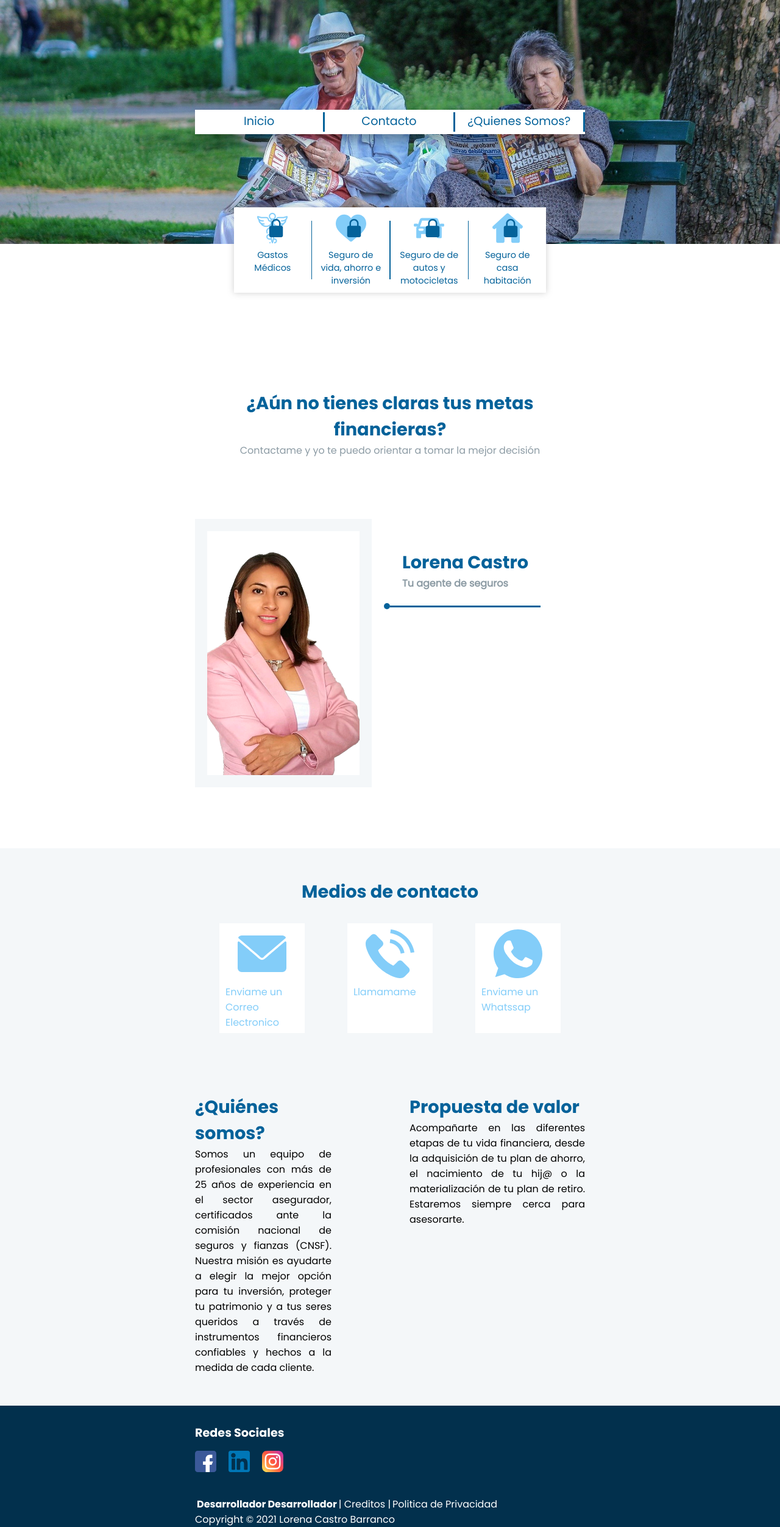
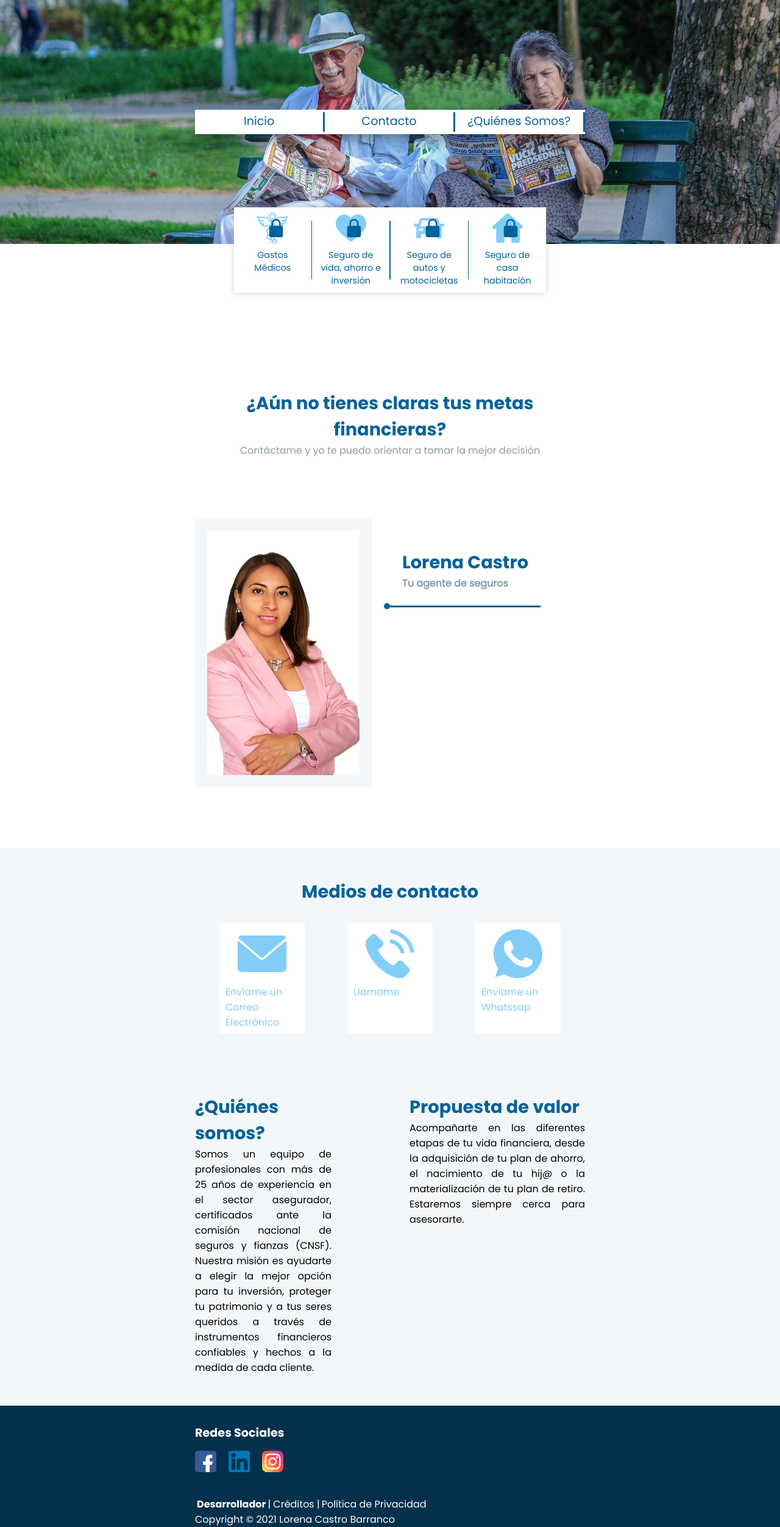
Before and after one commit to Hectorc70/web_lorena, a Django app: page / in a window 1280 px wide. Shown: the whole page at 61% size. Run offline with Django 3.2, Linux system fonts and the light colour scheme; some libraries are stand-ins or nearby versions.

Commit message:
Errores de ortografia listo

```diff
--- a/templates/index.html
+++ b/templates/index.html
@@ -33,7 +33,7 @@
                 </li>
 
                 <li class="option-nav last-item">
-                    <a href="#container-about-me">¿Quienes Somos?</a>
+                    <a href="#container-about-me">¿Quiénes Somos?</a>
                 </li>
             </ul>
         </nav>
@@ -237,7 +237,7 @@
                 </div>
 
                 <div class="title-service">
-                    <p>Seguro de de autos y motocicletas</p>
+                    <p>Seguro de autos y motocicletas</p>
                 </div>
             </a>
             <div class="border-separator"></div>
@@ -299,7 +299,7 @@
         </div>
         <div id="container-presentation">
             <h2 class="title-section title-presentation">¿Aún no tienes claras tus metas financieras?</h2>
-            <p class="subtitle subtitle-presentation">Contactame y yo te puedo orientar a tomar la mejor decisión</p>
+            <p class="subtitle subtitle-presentation">Contáctame y yo te puedo orientar a tomar la mejor decisión</p>
 
             <div id="container-description">
                 <div id="container-photo">
@@ -381,8 +381,8 @@
                             <g>
                             </g>
                         </svg>
-                        <p class="description-method">Enviame un
-                            Correo Electronico</p>
+                        <p class="description-method">Envíame un
+                            Correo Electrónico</p>
                     </a>
                     <a href="tel:2221255927" class="method">
                         <svg class="icon-method" version="1.1" id="Capa_1" xmlns="http://www.w3.org/2000/svg"
@@ -435,7 +435,7 @@
                             </g>
                         </svg>
 
-                        <p class="description-method">Llamamame</p>
+                        <p class="description-method">Llamame</p>
                     </a>
                     <a target="blanck" class="method"
                         href="https://api.whatsapp.com/send?phone=5212221255927&text=Hola">
@@ -600,11 +600,8 @@
 
                 <a a target="blanck" class="link important" href="https://hectorgarciadev.online/">Desarrollador</a>
 
-                <a a target="blanck" class="link important"
-                href="https://hectorgarciadev.online/">Desarrollador</a>
-
-                <a target="blanck" class="link" href="/creditos/"> | Creditos | </a>
-                <a target="blanck" class="link" href=""> Politica de Privacidad</a>
+                <a target="blanck" class="link" href="/creditos/"> | Créditos | </a>
+                <a target="blanck" class="link" href=""> Política de Privacidad</a>
 
             </div>
             <p>Copyright © 2021 Lorena Castro Barranco</p>
@@ -627,7 +624,7 @@
                 </div>
 
                 <div class="container-forms item">
-                    <h3 class="title-form">Gatos Médicos</h3>
+                    <h3 class="title-form">Gastos Médicos</h3>
                     <div class="container-fields">
                         {% for field in form_medical_expenses %}
 
```
